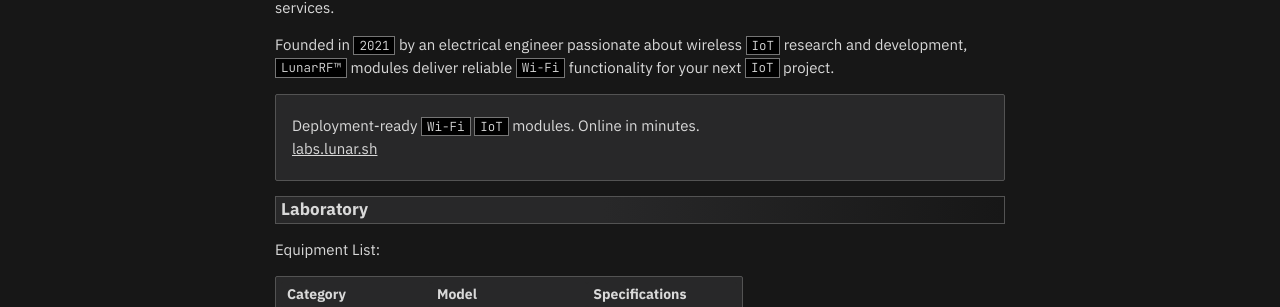
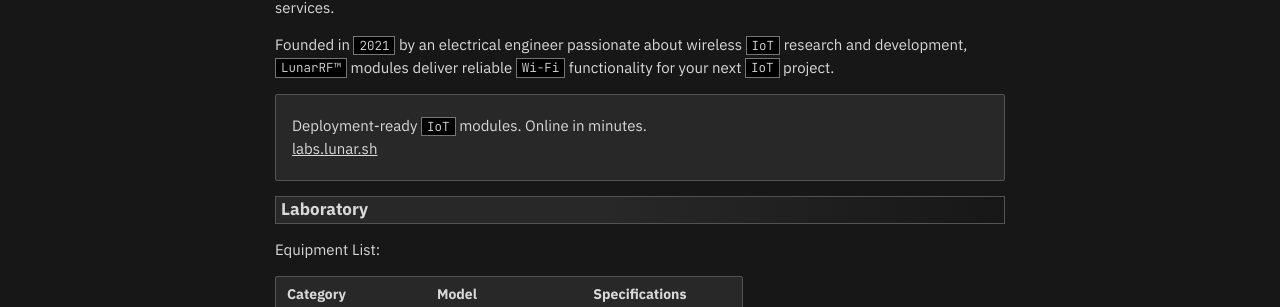
Before and after one commit to lunar-sh/journal.lunar.sh, a Jekyll site: the page built from about.md, in a window 1280 px wide and 900 px high, scrolled down 349 px. Shown: the part 142-449 px from the top of the window. Built offline with Jekyll 4.4.1, drawn with Linux system fonts in a browser that asks for light colours; nearby versions of some CDN libraries.

```diff
--- a/about.md
+++ b/about.md
@@ -18,7 +18,7 @@ permalink: /about.html
 Founded in `2021` by an electrical engineer passionate about wireless `IoT` research and development,
 `LunarRF™` modules deliver reliable `Wi-Fi` functionality for your next `IoT` project.
 
-> Deployment-ready `Wi-Fi` `IoT` modules. Online in minutes. <br>
+> Deployment-ready `IoT` modules. Online in minutes. <br>
 [labs.lunar.sh](https://labs.lunar.sh)
 
 # Laboratory
```
